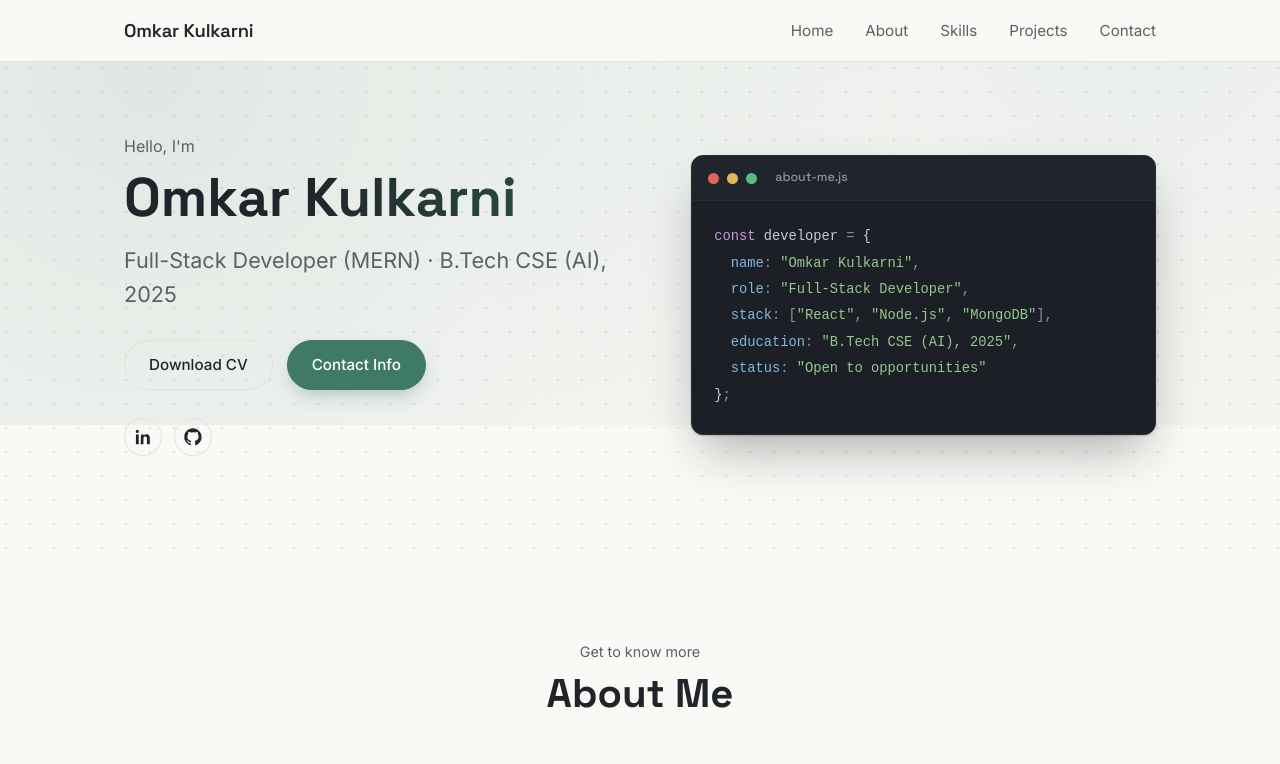
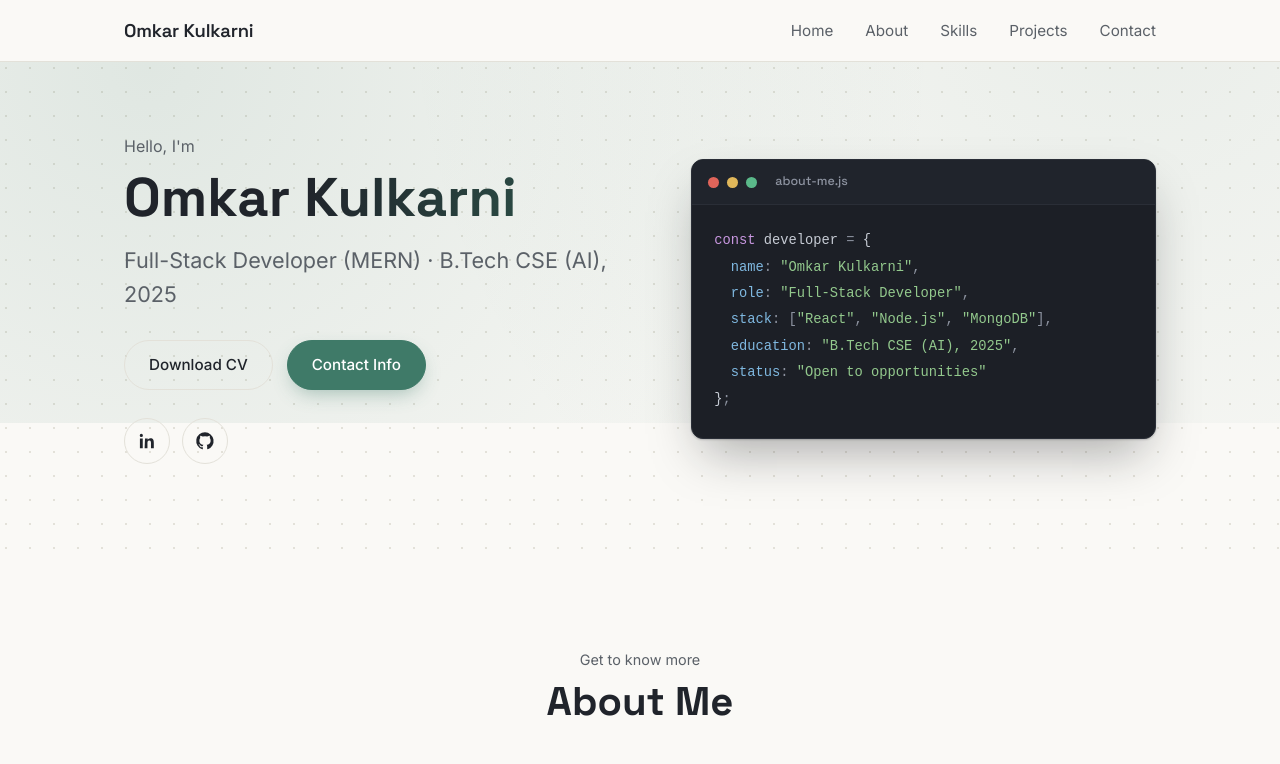
Before and after one commit to Omkark158/omkar-portfolio, a React (Vite) app: page / in a window 1280 px wide. Shown: the top 764 px of the page. Built offline with nearby package versions, Linux system fonts and the light colour scheme.

Commit message:
update icon size

```diff
--- a/src/index.css
+++ b/src/index.css
@@ -266,12 +266,17 @@ button {
   display: inline-flex;
   align-items: center;
   justify-content: center;
-  width: 38px;
-  height: 38px;
+  width: 46px;
+  height: 46px;
   border-radius: 50%;
   border: 1px solid var(--border);
   color: var(--text);
   transition: border-color 0.15s ease, color 0.15s ease;
+}
+
+.social-icon svg {
+  width: 20px;
+  height: 20px;
 }
 
 .social-icon:hover {
```
